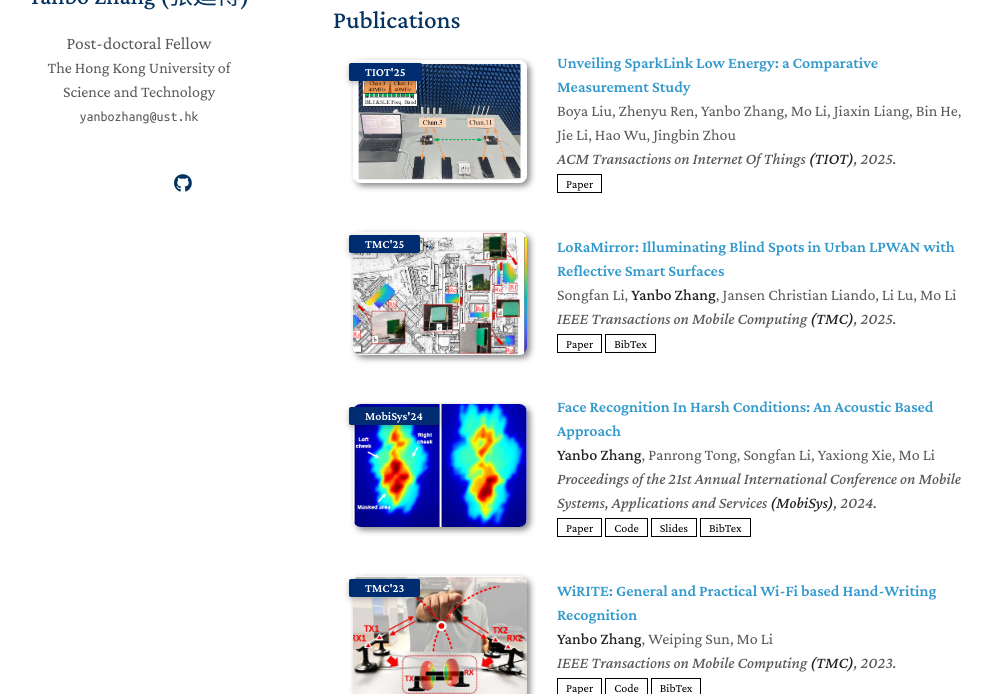
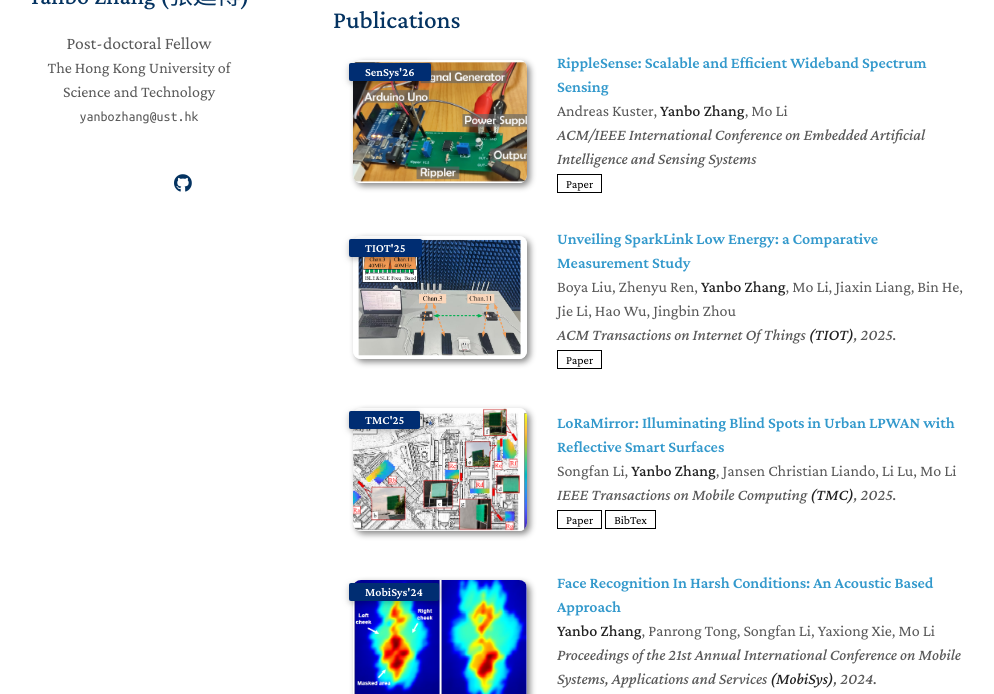
Before and after one commit to yanbozhang003/yanbozhang003.github.io, a Jekyll site: the page built from index.md, in a window 1280 px wide and 900 px high, scrolled down 641 px, cut to the strip 206-900 px from the top of the window. Shown: the whole strip, without its empty margins (137-1131 px from the left). Built offline with Jekyll 4.4.1, drawn with Linux system fonts in a browser that asks for light colours; nearby versions of some CDN libraries; a style sheet for code colours, icons or effects is not loaded; our own code applies the rules of GitHub Pages for plain Markdown files.

Commit message:
add files

```diff
--- a/_data/publications.yml
+++ b/_data/publications.yml
@@ -1,7 +1,17 @@
 main:
 
+  - title: "RippleSense: Scalable and Efficient Wideband Spectrum Sensing"
+    authors: Andreas Kuster, <strong>Yanbo Zhang</strong>, Mo Li
+    conference_short: SenSys'26
+    conference: ACM/IEEE International Conference on Embedded Artificial Intelligence and Sensing Systems
+    pdf: https://yanbozhang003.github.io/
+    # code: https://zenodo.org/records/11094213
+    # slides: ./assets/files/publications_pdf/acFace_slides_v2_pdf.pdf
+    # bibtex: https://scholar.googleusercontent.com/scholar.bib?q=info:upLk7N6KZIcJ:scholar.google.com/&output=citation&scisdr=ChUEIUrwELKpsbH45tY:ABGrvjIAAAAAaQH-_tbdzk4Kr4RhB9YHIpEutvg&scisig=ABGrvjIAAAAAaQH-_uxixXJWYvexIJaxfzXxOgs&scisf=4&ct=citation&cd=-1&hl=en
+    image: ./assets/img/publications_img/ripplesense.png
+
   - title: "Unveiling SparkLink Low Energy: a Comparative Measurement Study"
-    authors: Boya Liu, Zhenyu Ren, Yanbo Zhang, Mo Li, Jiaxin Liang, Bin He, Jie Li, Hao Wu, Jingbin Zhou
+    authors: Boya Liu, Zhenyu Ren, <strong>Yanbo Zhang</strong>, Mo Li, Jiaxin Liang, Bin He, Jie Li, Hao Wu, Jingbin Zhou
     conference_short: TIOT'25
     conference: ACM Transactions on Internet Of Things <strong>(TIOT)</strong>, 2025.
     pdf: https://yanbozhang003.github.io/
```
Also changed, not shown: assets/img/publications_img/ripplesense.png (added).
